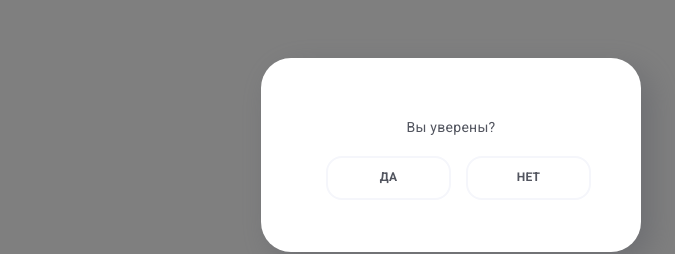
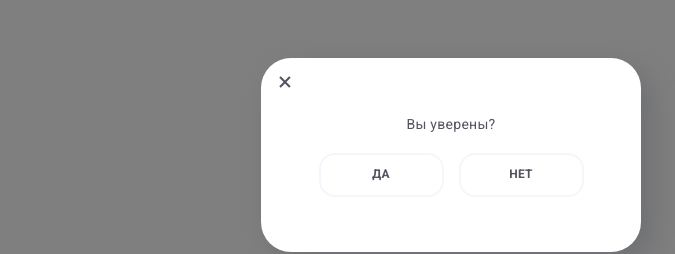
Before and after one commit to anna-stasya/cabbage-f05, a React (Create React App) app: page / in a window 1280 px wide. Both pictures are taken after a click on the button "Тест модалки". Shown: the part 245-499 px from the top of the page, without its empty margins (189-864 px from the left). Built offline with nearby package versions, Linux system fonts and the light colour scheme.

Commit message:
end modal

```diff
--- a/package.json
+++ b/package.json
@@ -12,6 +12,7 @@
     "modern-normalize": "^1.1.0",
     "react": "^17.0.2",
     "react-dom": "^17.0.2",
+    "react-icons": "^4.3.1",
     "react-redux": "^7.2.6",
     "react-router-dom": "^6.1.0",
     "react-scripts": "4.0.3",
--- a/src/components/UniversalForm/UniversalForm.js
+++ b/src/components/UniversalForm/UniversalForm.js
@@ -1,10 +1,12 @@
 import React from 'react';
+import { BiX } from 'react-icons/bi';
 
 import s from './UniversalForm.module.css';
 
 export default function UniversalForm() {
   return (
-    <form>
+    <form className={s.form}>
+      <BiX className={s.iconClose} />
       <p className={s.question}>Вы уверены?</p>
       <div className={s.buttons}>
         <button
--- a/src/components/UniversalForm/UniversalForm.module.css
+++ b/src/components/UniversalForm/UniversalForm.module.css
@@ -1,6 +1,9 @@
+.form {
+  position: relative;
+}
 .question {
   text-align: center;
-  margin-top: 50px;
+  margin-top: 20px;
 
   font-family: Roboto;
   font-weight: 500;
@@ -39,3 +42,15 @@
   background-color: #ff751d;
   color: #ffffff;
 }
+.button:first-child {
+  margin-left: 0;
+}
+.iconClose {
+  position: relative;
+  width: 24px;
+  height: 24px;
+  fill: #52555f;
+}
+.iconClose:hover {
+  fill: #ff751d;
+}
```
Also changed, not shown: 2 other files (tests, documents, lock files or other folders).
